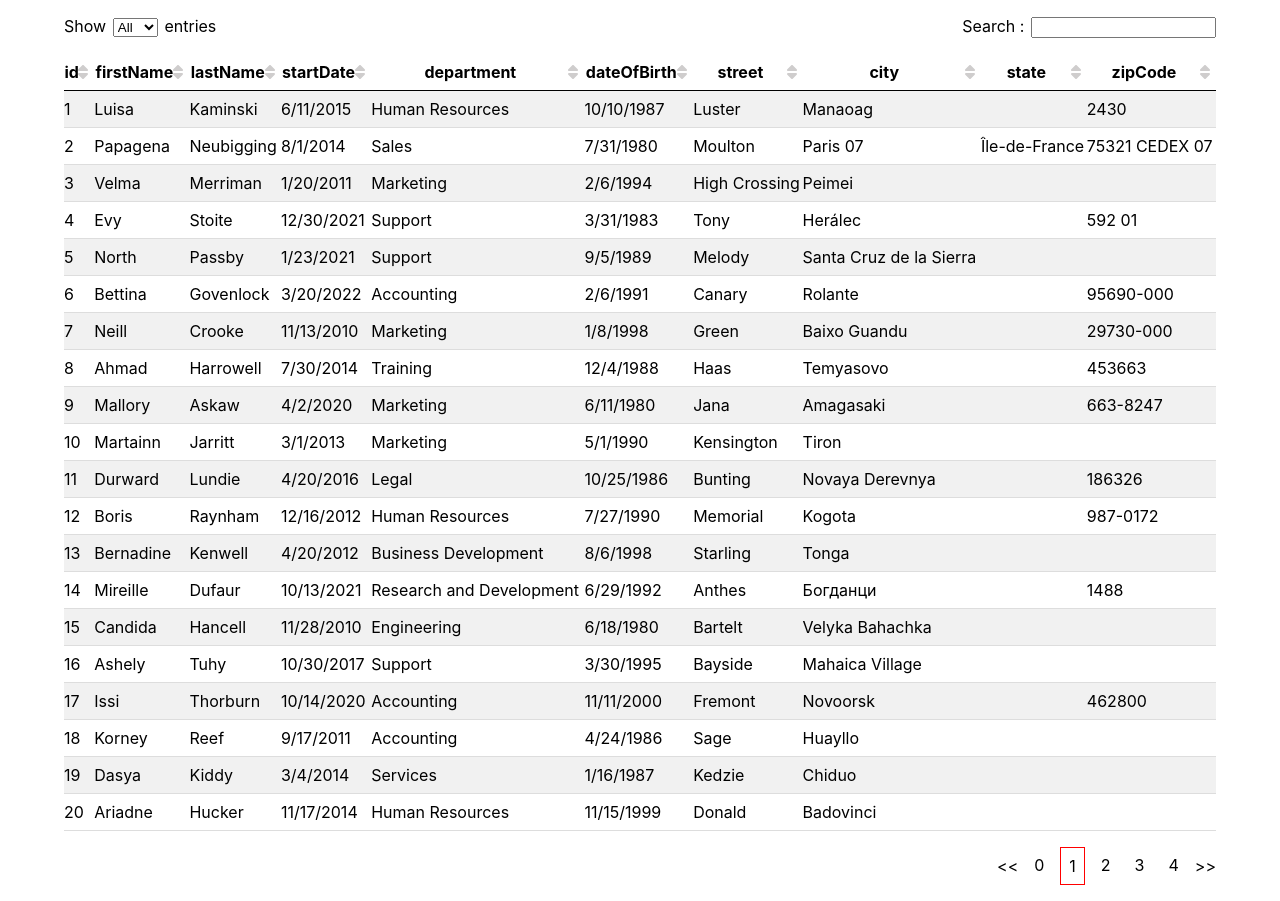
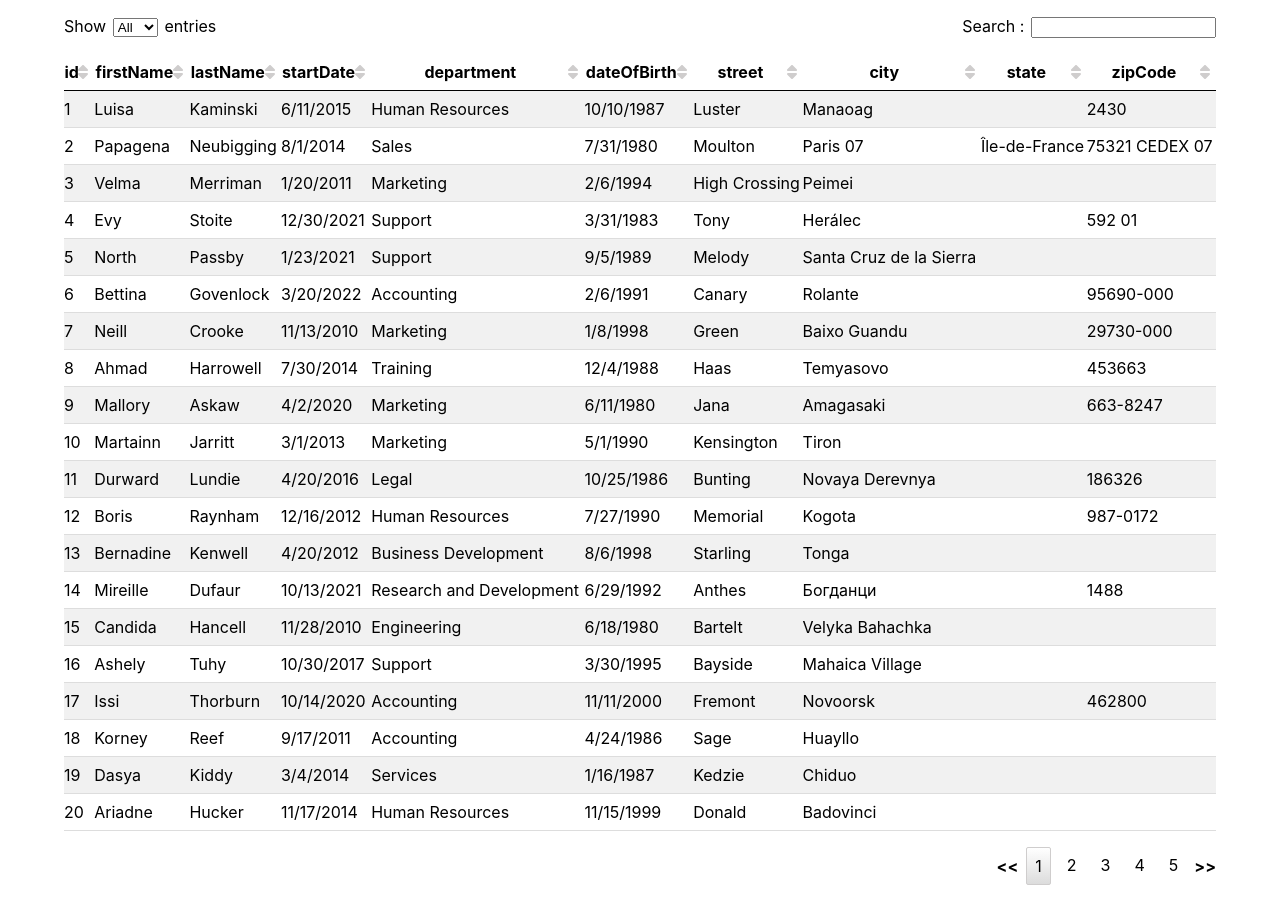
Before and after one commit to f4b4nd/f4b4nd-fabienAndria_table-plugin_25062022, a React (Create React App) app: page / in a window 1280 px wide. Built offline with nearby package versions, Linux system fonts and the light colour scheme.

Commit message:
pagination wip

```diff
--- a/src/ components/Pagination/index.tsx
+++ b/src/ components/Pagination/index.tsx
@@ -4,11 +4,26 @@ const Pagination = ({activePage, setActivePage}: IPagination) => {
 
     const maxPagesDisplayed = 10
 
-    const pagesCount = Array.from(Array(5).keys())
+    const pagesCount = Array.from(Array(5).keys()).map((_, idx) => idx+1)
 
     const handleClickOnPage = (e: React.MouseEvent<HTMLElement>) => {
-        const newPage = (e.target as any).textContent
-        setActivePage(newPage)
+        const newPageStr: string = (e.target as any).textContent
+        const newPage = parseInt(newPageStr)
+        if (newPage && newPage !== activePage) {
+            setActivePage(newPage)
+        }
+    }
+
+    const handleClickLeftArrow = (activePage: number) => {
+        if (activePage > 1) {
+            setActivePage(activePage-1)
+        }
+    }
+
+    const handleClickRightArrow = (activePage: number, maxPagesCount: number) => {
+        if (activePage < maxPagesCount) {
+            setActivePage(activePage+1)
+        }
     }
 
     return (
@@ -16,13 +31,15 @@ const Pagination = ({activePage, setActivePage}: IPagination) => {
 
             <Inner >
 
-                <Pagination.LeftArrow />
+                <LeftArrow onClick={() => handleClickLeftArrow(activePage)} >
+                    {"<<"}
+                </LeftArrow>
 
                     <PageItems>
                         {pagesCount.map((page, idx) => (
                             <Page
                                 key={idx}
-                                isActive={idx === activePage}
+                                isActive={page === activePage}
                                 onClick={handleClickOnPage}
                             >
                                 {page}
@@ -30,7 +47,9 @@ const Pagination = ({activePage, setActivePage}: IPagination) => {
                         ))}
                     </PageItems>
 
-                <Pagination.RightArrow />
+                <RightArrow onClick={() => handleClickRightArrow(activePage, pagesCount.length)} >
+                    {">>"}
+                </RightArrow>
 
             </Inner>
 
@@ -38,16 +57,4 @@ const Pagination = ({activePage, setActivePage}: IPagination) => {
     )
 }
 
-Pagination.Page = ({children}: IPaginationPage) => {
-    return <Page> {children} </Page>
-}
-
-Pagination.LeftArrow = () => {
-    return <LeftArrow> {"<<"} </LeftArrow>
-}
-
-Pagination.RightArrow = () => {
-    return <RightArrow> {">>"} </RightArrow>
-}
-
 export default Pagination
--- a/src/ components/Pagination/style.ts
+++ b/src/ components/Pagination/style.ts
@@ -1,7 +1,8 @@
 import styled from "styled-components"
+import { COLORS } from '../../constants/colors';
 
 interface Props {
-    isActive?: boolean,
+    isActive: boolean,
 }
 
 export const Container = styled.div`
@@ -19,9 +20,16 @@ export const Inner = styled.div`
 export const Page = styled.div<Props>`
     font-size: 1em;
     padding: 0.5em;
-    cursor: pointer;
+    border-radius: 2px;
 
-    ${({isActive}) => isActive && 'border: 1px solid red'}
+    ${({isActive}) => isActive && `background: ${COLORS.linearGradientGrey};`}
+    ${({isActive}) => isActive && `border: 1px solid ${COLORS.darkGrey};`}
+    ${({isActive}) => !isActive && 'cursor: pointer;'}
+
+    &:hover {
+        ${({isActive}) => !isActive && 'color: white;'}
+        ${({isActive}) => !isActive && 'background-color: black;'}
+    }
 `
 
 export const PageItems = styled.div`
@@ -30,9 +38,11 @@ export const PageItems = styled.div`
 `
 
 export const LeftArrow = styled.div`
+    font-weight: bold;
     cursor: pointer;
 `
 
 export const RightArrow = styled.div`
+    font-weight: bold;
     cursor: pointer;
 `
--- a/src/App.tsx
+++ b/src/App.tsx
@@ -36,7 +36,7 @@ function App () {
         // eslint-disable-next-line react-hooks/exhaustive-deps
     }, [inputValue])
 
-    //console.log(Date.now())
+    console.log('act', activePage)
 
     return (
 
--- a/src/constants/colors.ts
+++ b/src/constants/colors.ts
@@ -2,4 +2,5 @@ export const COLORS = {
     grey: '#ddd',
     lightGrey: '#f1f1f1',
     darkGrey: '#CFCDCD',
+    linearGradientGrey: 'linear-gradient(to bottom, white 0%, #dcdcdc 100%)',
 }
```
Also changed, not shown: src/ components/type.d.ts (+11 -0 lines).
